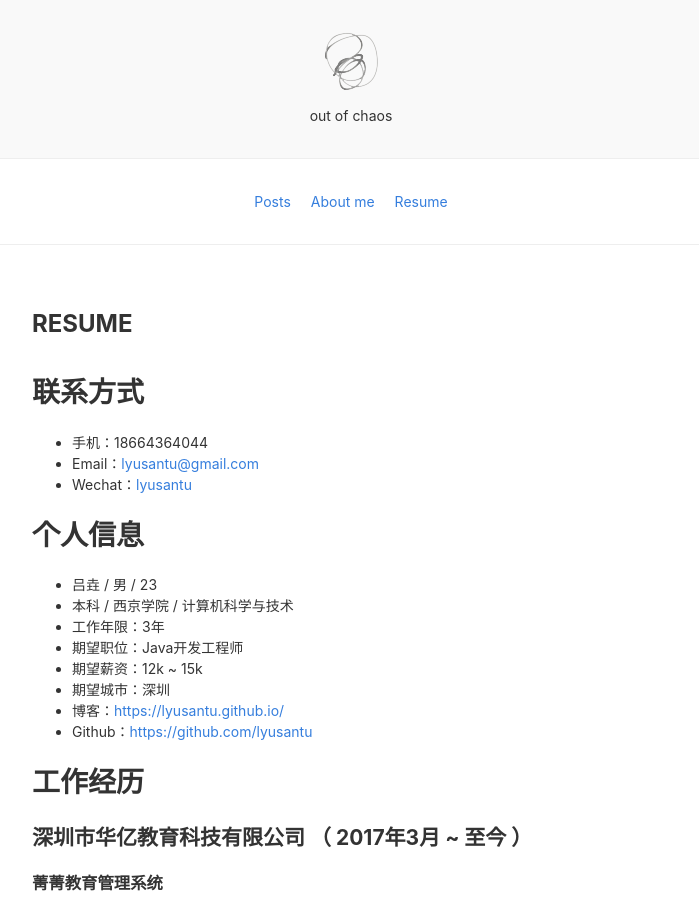
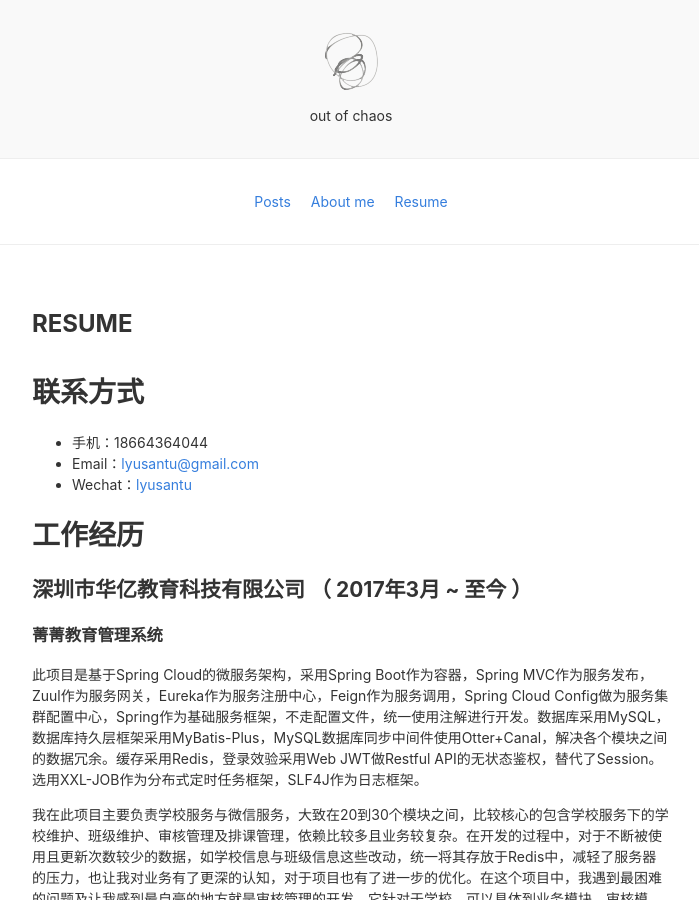
Before and after one commit to lyusantu/lyusantu.github.io, a Jekyll site: the page built from resume.md, in a window 1280 px wide and 900 px high. Shown: the whole window, without its empty margins (289-988 px from the left). Built offline with Jekyll 4.4.1, drawn with Linux system fonts in a browser that asks for light colours; nearby versions of some CDN libraries.

Commit message:
Update resume.md

```diff
--- a/resume.md
+++ b/resume.md
@@ -7,19 +7,6 @@ title: Resume
 - 手机：18664364044
 - Email：<a href="mailto:lyusantu@gmail.com" target="_blank">lyusantu@gmail.com</a>
 - Wechat：<a href="https://lyusantu.github.io/images/wechat.jpg" target="_blank">lyusantu</a>
-
-
-# 个人信息
-
- - 吕垚 / 男 / 23
- - 本科 / 西京学院 / 计算机科学与技术
- - 工作年限：3年
- - 期望职位：Java开发工程师
- - 期望薪资：12k ~ 15k
- - 期望城市：深圳
- - 博客：[https://lyusantu.github.io/](https://lyusantu.github.io/)
- - Github：[https://github.com/lyusantu](https://github.com/lyusantu)
-
 
 # 工作经历
 
```
